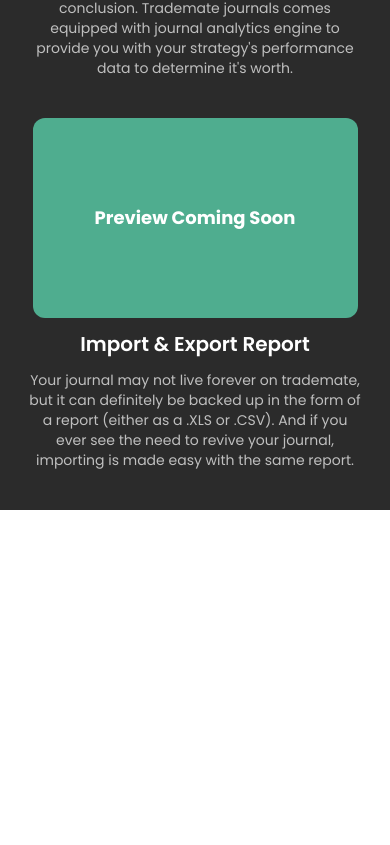
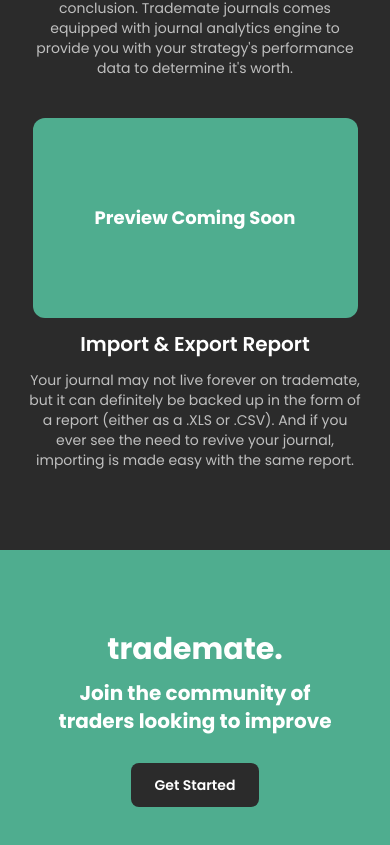
Before and after one commit to teoyi/trademate, a React (Vite) app in the folder client/: page / in a window 390 px wide. Shown: the part 4016-4861 px from the top of the page. Before the commit the page ends 4526 px from the top, so only its background shows below. Built offline with nearby package versions, Linux system fonts and the light colour scheme.

Commit message:
created and made responsive join banner

```diff
--- a/client/src/components/Home/Landing.tsx
+++ b/client/src/components/Home/Landing.tsx
@@ -6,7 +6,9 @@
 import Reason from './comp/Reason'
 import LandingBuffer from './comp/LandingBuffer'
 import MoreThanJustAJournal from './comp/MoreThanJustAJournal'
+import JoinBanner from './comp/JoinBanner'
 import MffBull from '../../assets/mff_bull.svg'
+
 
 const Landing = () => {
   return (
@@ -31,6 +33,7 @@
       <div className="hidden md:block">
         <Features />
       </div>
+      <JoinBanner />
     </>
   )
 }
--- /dev/null
+++ b/client/src/components/Home/comp/JoinBanner.tsx
@@ -0,0 +1,22 @@
+import { Link } from 'react-router-dom'
+
+const JoinBanner = () => {
+
+  return (
+    <section className="w-full flex justify-center items-center mt-20">
+      <div className="w-full h-[40vh] bg-accent flex flex-col justify-center items-center text-center">
+        <div className="mb-7 md:mb-10">
+          <h1 className="text-3xl md:text-4xl font-bold mb-3">trademate.</h1>
+          <p className="font-bold text-xl md:text-2xl lg:text-3xl mx-10">Join the community of traders looking to improve</p>
+        </div>
+        <Link to="/register">
+          <button className="bg-base text-sm px-6 py-3 font-semibold rounded-lg transition ease-in-out hover:scale-105 duration-300">
+              Get Started
+          </button>
+        </Link>
+      </div>
+    </section>
+  )
+}
+
+export default JoinBanner
```
Also changed, not shown: client/src/components/Home/comp/Features.tsx (+0 -12 lines).
